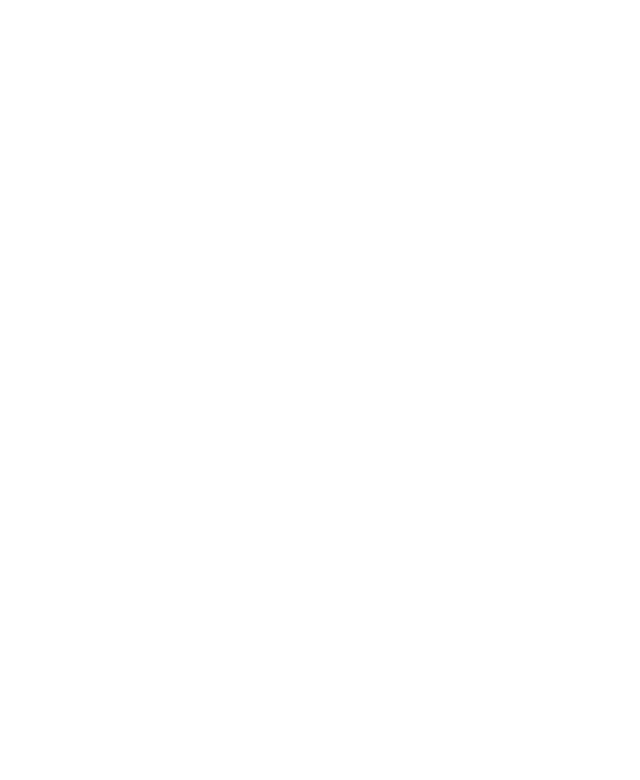
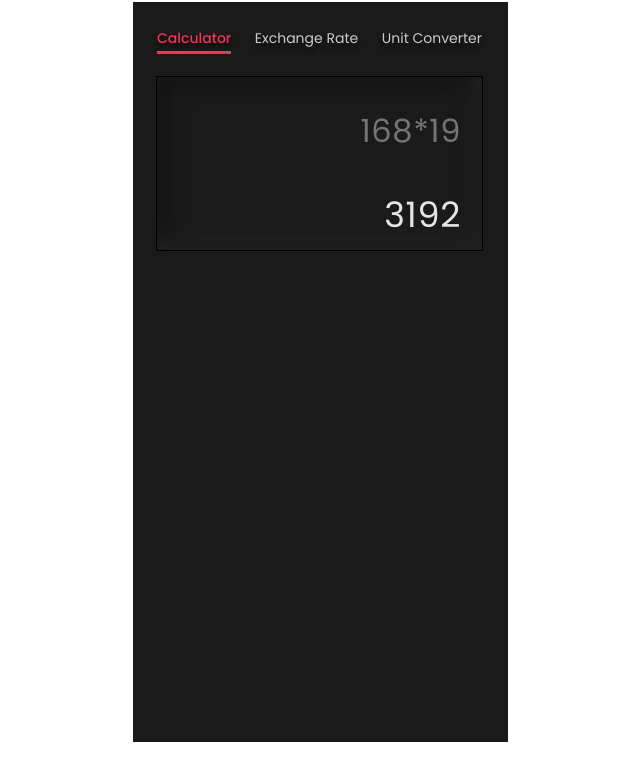
Before and after one commit to Fentomi/JS-calculator, a plain HTML site: page index.html in a window 1280 px wide. Shown: the whole page, without its empty margins (320-960 px from the left). Drawn offline with Linux system fonts and the light colour scheme.

Commit message:
add top menu and result_screen

```diff
--- a/index.html
+++ b/index.html
@@ -3,9 +3,53 @@
 <head>
     <meta charset="UTF-8">
     <meta name="viewport" content="width=device-width, initial-scale=1.0">
+    <link rel="stylesheet" href="style.css">
     <title>Calculator</title>
 </head>
 <body>
-
+    <div class="content-wrapper">
+        <div class="calculator">
+            <div class="calculator-top">
+                <div class="calculator-top__menu">
+                    <div class="menu-item active">
+                        <a href="#">Calculator</a>
+                    </div>
+                    <div class="menu-item">
+                        <a href="#">Exchange Rate</a>
+                    </div>
+                    <div class="menu-item">
+                        <a href="">Unit Converter</a>
+                    </div>
+                </div>
+                <div class="calculator-top__result-screen">
+                    <div class="result-screen__enter-string" id="enter-string">168*19</div>
+                    <div class="result-screen__result-string" id="result-string">3192</div>
+                </div>
+                <div class="calculator-top__btn-history-and-deg"></div>
+            </div>
+            <div class="calculator-bot">
+                <div class="button"></div>
+                <div class="button"></div>
+                <div class="button"></div>
+                <div class="button"></div>
+                <div class="button"></div>
+                <div class="button"></div>
+                <div class="button"></div>
+                <div class="button"></div>
+                <div class="button"></div>
+                <div class="button"></div>
+                <div class="button"></div>
+                <div class="button"></div>
+                <div class="button"></div>
+                <div class="button"></div>
+                <div class="button"></div>
+                <div class="button"></div>
+                <div class="button"></div>
+                <div class="button"></div>
+                <div class="button"></div>
+                <div class="button"></div>
+            </div>
+        </div>
+    </div>
 </body>
 </html>
--- a/style.css
+++ b/style.css
@@ -0,0 +1,93 @@
+@import url('https://fonts.googleapis.com/css2?family=Poppins:wght@400;500&display=swap');
+
+body {
+    margin: 2px;
+    font-family: 'Poppins', sans-serif;
+    font-size: 14px;
+}
+
+a {
+    text-decoration: none;
+    color: inherit;
+}
+
+.content-wrapper {
+    margin: 0 auto;
+}
+
+.calculator {
+    margin: inherit;
+    background-color: #1A1A1A;
+
+    width: 375px;
+    height: 740px;
+}
+
+/*TOP CALCULATOR*/
+.calculator-top {
+    width: 374px;
+    height: 353px;
+}
+
+/*menu*/
+.calculator-top__menu {
+    display: flex;
+    justify-content: space-between;
+
+    margin: 0 auto;
+    padding-top: 26px;
+
+    width: 325px;
+    height: 26px;
+}
+.menu-item {
+    display: inline-block;
+    text-shadow: 0px 4px 4px rgba(0, 0, 0, 0.25), 0px 4px 4px rgba(0, 0, 0, 0.25);
+    color: #CDCDCD;
+}
+
+.active {
+    color: #F63356;
+    border-bottom: 3px solid #F63356;
+    font-weight: 500;
+}
+
+/*result-screen*/
+.calculator-top__result-screen {
+    width: 325px;
+    height: 173px;
+
+    margin: 0 auto;
+    margin-top: 22px;
+
+    border: 1px solid #000;
+    background: #1A1A1A;
+    box-shadow: -10px -10px 20px 0px #202020 inset, 10px 10px 20px 0px rgba(0, 0, 0, 0.25) inset;
+}
+
+.result-screen__enter-string {
+    margin-top: 30px;
+    margin-right: 21px;
+
+    text-align: right;
+
+    color: #747474;
+    font-size: 32px;
+    font-style: normal;
+    font-weight: 400;
+    line-height: normal;
+    letter-spacing: 0.64px;
+}
+
+.result-screen__result-string {
+    margin-right: 21px;
+    margin-top: 33px;
+
+    color: #E5E5E5;
+    text-align: right;
+    font-size: 35px;
+    font-style: normal;
+    font-weight: 400;
+    line-height: normal;
+    letter-spacing: 0.7px;
+}
```
